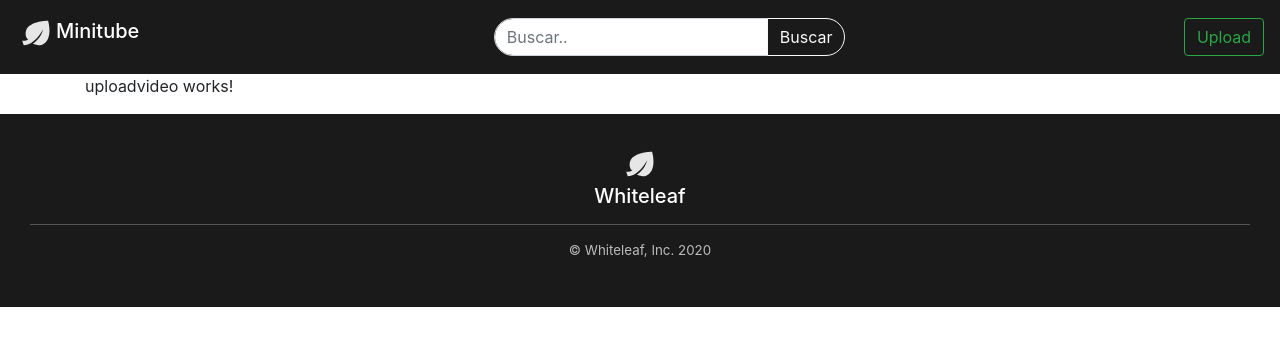
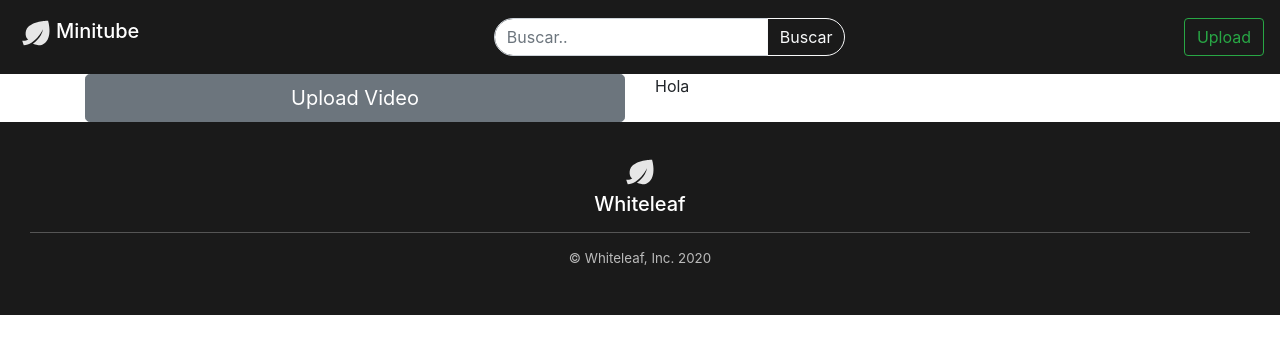
Before and after one commit to Loudev19/minitube-frontend, an Angular app: page /upload in a window 1280 px wide. Shown: the top 354 px of the page. Built offline with nearby package versions, Linux system fonts and the light colour scheme.

Commit message:
workin in upload video-

```diff
--- a/src/app/pages/uploadvideo/uploadvideo.component.html
+++ b/src/app/pages/uploadvideo/uploadvideo.component.html
@@ -1 +1,9 @@
-<p>uploadvideo works!</p>
+<div class="row">
+    <div class="col-6">
+        <button type="button" class="btn btn-secondary btn-lg btn-block">Upload Video</button>
+    </div>
+    <div class="col-6">
+        Hola
+    </div>
+
+</div>
```
Also changed, not shown: 7 other files (tests, documents, lock files or other folders).
